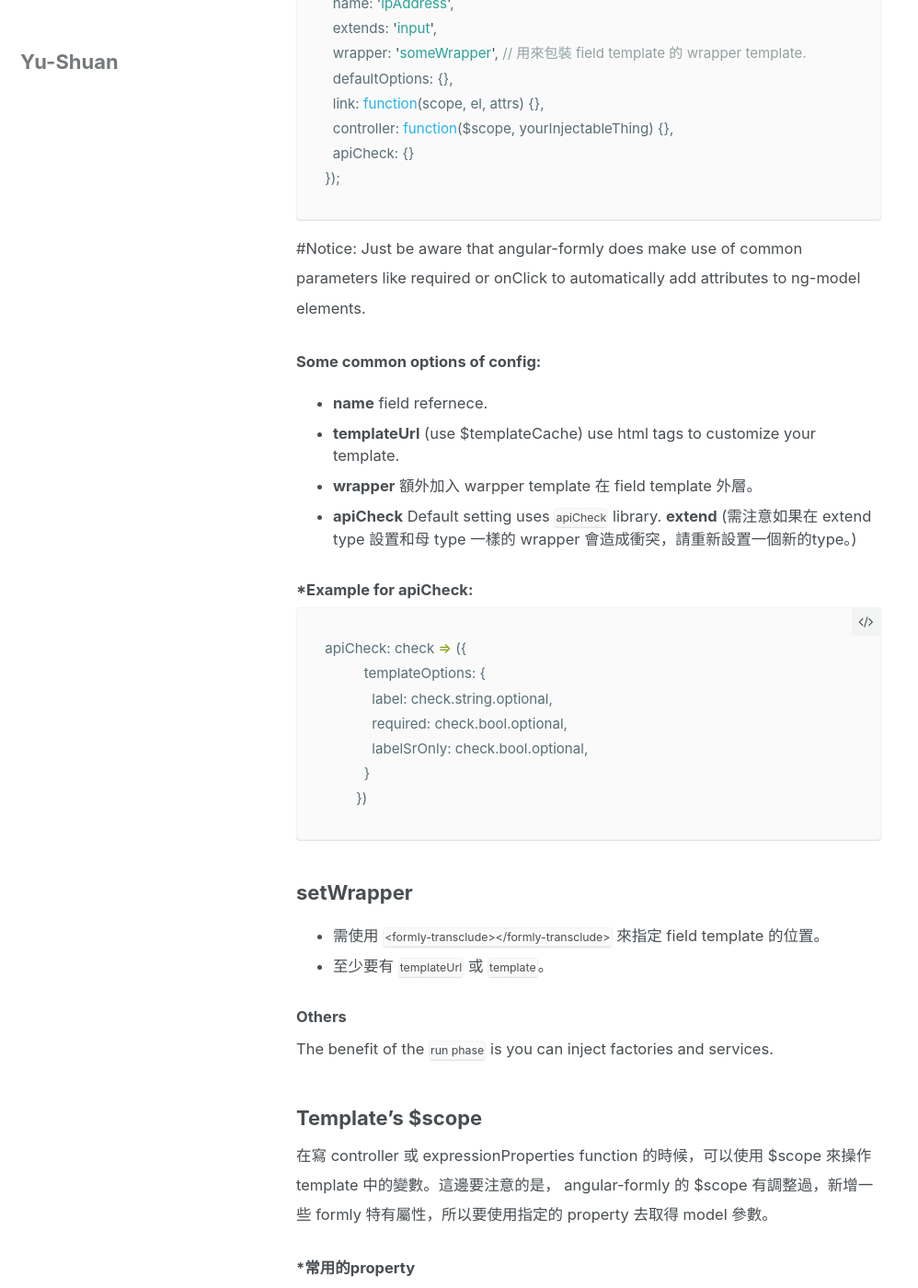
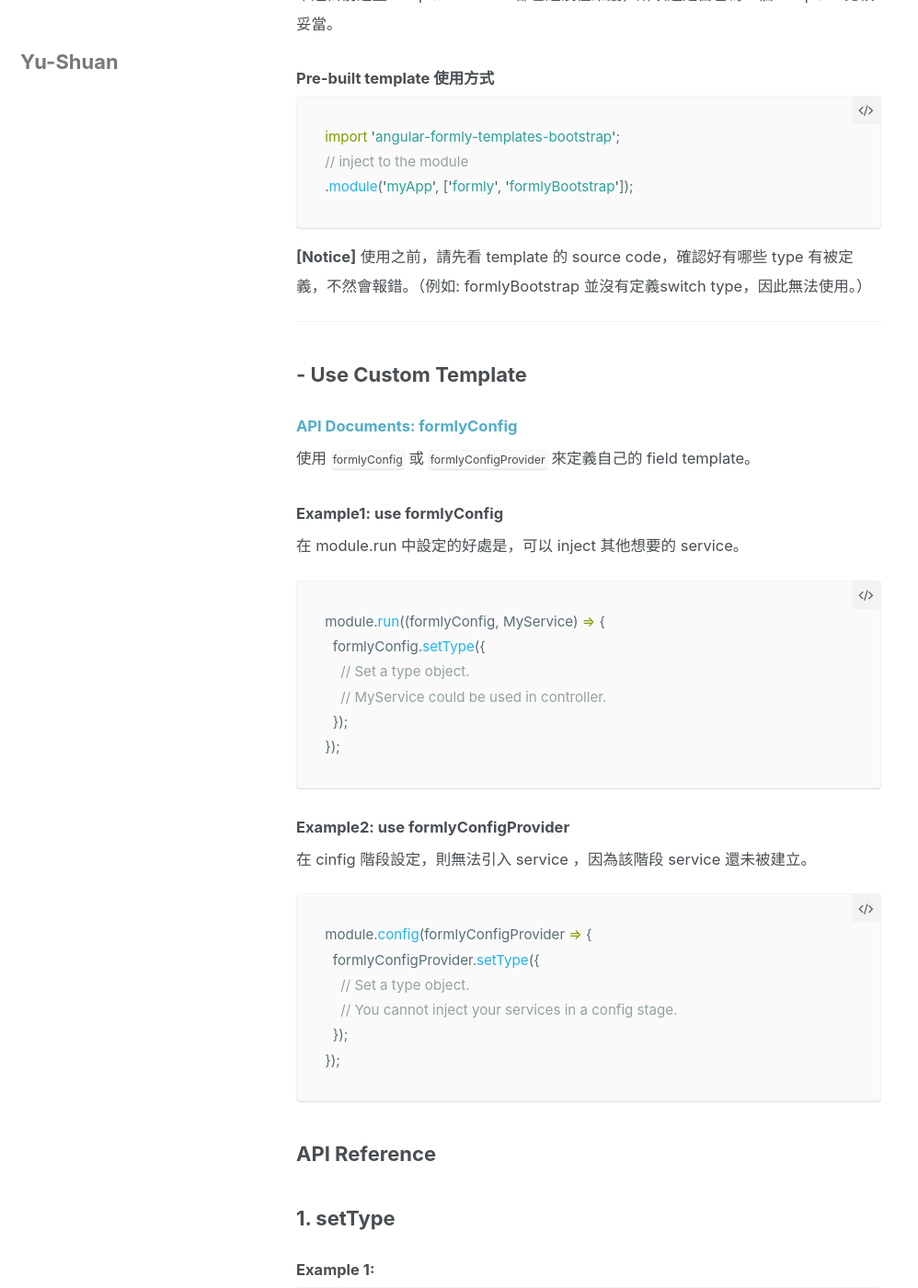
Before and after one commit to YuShuanHsieh/yushuanhsieh.github.io, a Jekyll site: the page built from _posts/2017-01-06-angular-formly-basic-usage.markdown, in a window 1280 px wide and 1400 px high, scrolled down 1766 px. Shown: the whole window at 92% size, without its empty margins (0-998 px from the left). Built offline with Jekyll 4.4.1, drawn with Linux system fonts in a browser that asks for light colours; some of the changed text lies outside the part shown.

Commit message:
update 1/6 post.

````diff
--- a/_posts/2017-01-06-angular-formly-basic-usage.markdown
+++ b/_posts/2017-01-06-angular-formly-basic-usage.markdown
@@ -7,54 +7,107 @@
 ## Angular formly 運作原理
 將 form 中的每個 field 獨立出來寫成共用 template，並供整個 app 使用。使用者先在 angular-formly 中進行 configuration，包含設定 type 和 wrapper ，接著只要在 component 的 controller 中建立指定 type 的 field objects 之後，angular-formly 就會結合之前設定好的 field template 和 objects， render 出完整的表單。
 ![study.png]({{ site.url }}/assets/images/angular-formly-usage-1.png)
-## Add template
-### - Prebuilt template
-Some existing templates could be used.
+#### Angular-formly field render source code
+Angular-formly 套用 field template 的順序流程：
+```javascript
+getFieldTemplate(scope.options)
+      .then(runManipulators(fieldManipulators.preWrapper))
+      .then(transcludeInWrappers(scope.options, scope.formOptions))
+      .then(runManipulators(fieldManipulators.postWrapper))
+      .then(setElementTemplate)
+      .then(watchFormControl)
+      .then(callLinkFunctions)
+      .catch(error => {
+        formlyWarn(
+          'there-was-a-problem-setting-the-template-for-this-field',
+          'There was a problem setting the template for this field ',
+          scope.options,
+          error
+        )
+      })
+```
+## Set Up Field Templates
+### - Prebuilt Template
+在使用 angular-formly 之前必須先定義好各 field 的 template。目前有幾個已經建好的簡易 formly template，包含：
 1. Boostrap
 2. LumX
 3. lonic
 
 不過目前這些 template module 都已經沒在維護，所以還是自己寫一個 template 比較妥當。
 
+#### Pre-built template 使用方式
+```javascript
+import 'angular-formly-templates-bootstrap';
+// inject to the module
+.module('myApp', ['formly', 'formlyBootstrap']);
+```
+**[Notice]** 使用之前，請先看 template 的 source code，確認好有哪些 type 有被定義，不然會報錯。（例如: formlyBootstrap 並沒有定義switch type，因此無法使用。）
+
+
 -----
 
-### - Custem template
+
+### - Use Custom Template
 ##### [API Documents: formlyConfig](http://docs.angular-formly.com/v8.0.0/docs/formlyconfig)
-Use `formlyConfig` in your *run function* (or `formlyConfigProvider` in a config function).
-
-### setType
-#### For example:
+使用 `formlyConfig` 或 `formlyConfigProvider` 來定義自己的 field template。
+##### Example1: use `formlyConfig`
+在 module.run 中設定的好處是，可以 inject 其他想要的 service。
+```javascript
+module.run((formlyConfig, MyService) => {
+  formlyConfig.setType({
+    // Set a type object.
+    // MyService could be used in controller.
+  });
+});
+```
+##### Example2: use `formlyConfigProvider`
+在 cinfig 階段設定，則無法引入 service ，因為該階段 service 還未被建立。
+```javascript
+module.config(formlyConfigProvider => {
+  formlyConfigProvider.setType({
+    // Set a type object.
+    // You cannot inject your services in a config stage.
+  });
+});
+```
+### API Reference
+### 1. setType
+##### Example 1:
 ```javascript
 formlyConfig.setType({
-  name: 'input', // 定義 field type.
+  // 定義 field type
+  name: 'input',
   template: '<input ng-model="model[options.key]" />'
+  // 必須使用 model[options.key]，因為是要指定 options.key 的值為 model 對象
 });
 ```
+##### Example 2:
 ```javascript
 formlyConfig.setType({
   name: 'ipAddress',
   extends: 'input',
-  wrapper: 'someWrapper', // 用來包裝 field template 的 wrapper template.
+  // 用來包裝 field template 的 wrapper template.
+  wrapper: 'someWrapper',
+  // 加入自訂 property。
   defaultOptions: {},
   link: function(scope, el, attrs) {},
+  // 該controller 的觸發時間為 formly-field(internal API) 之後，field controller 之前。
   controller: function($scope, yourInjectableThing) {},
+  // 欄位驗證
   apiCheck: {}
 });
 ```
-#Notice: Just be aware that angular-formly does make use of common parameters like required or onClick to automatically add attributes to ng-model elements.
+**[Notice]** Just be aware that angular-formly does make use of *common parameters* like required or onClick to automatically add attributes to ng-model elements.
 
-#### Some common options of config:
+#### Some properties of config:
 - **name**
-field refernece.
-- **templateUrl**
-(use $templateCache) use html tags to customize your template.
+field refernece.(Required!)
+- **templateUrl or template**
+(use $templateCache) 套用於該 field 的 template(通常是HTML格式).
 - **wrapper**
-額外加入 warpper template 在 field template 外層。
+額外加入 template 在 field template 外層。
 - **apiCheck**
 Default setting uses `apiCheck` library.
-**extend**
-(需注意如果在 extend type 設置和母 type 一樣的 wrapper 會造成衝突，請重新設置一個新的type。)
-
 ##### *Example for apiCheck:
 ```javascript
 apiCheck: check => ({
@@ -65,17 +118,84 @@
           }
         })
 ```
-### setWrapper
+- **extend**
+(需注意如果在 extend type 設置和母 type 一樣的 wrapper 會造成衝突，請重新設置一個新的type。)
+
+- **defaultOptions**
+在該欄位中加入自定義的 options 供使用者調整。
+##### *Example for defaultOptions:
+```javascript
+defaultOptions: {
+  ngModelAttrs: {
+    // 在 type的 attribute 中加入 rows 和 mdMaxLength 屬性。
+    rows: {attribute: 'rows'},
+    mdMaxLength: {attribute: 'md-maxlength'}
+  }
+}
+```
+
+### 2. setWrapper
+定義 wrapper 的寫法和定義 field 寫法雷同，不過template 中需加入指定 html tag。
 - 需使用 `<formly-transclude></formly-transclude>` 來指定 field template 的位置。
 - 至少要有 `templateUrl` 或 `template`。
+##### *wapper template example：
+```html
+<div>
+  <label>
+    {{to.label}}
+    {{to.required ? '*' : ''}}
+  </label>
+  <!-- 需使用<formly-transclude> 來指定 field template 放置的位置 -->
+  <formly-transclude></formly-transclude>
+</div>
+```
+---
+###[ 其他重點 ] Template's $scope
 
-#### Others
-The benefit of the `run phase` is you can inject factories and services.
+在寫 controller 或 expressionProperties function 的時候，可以使用\$scope 來操作 template 中的變數。這邊要注意的是， angular-formly 的 \$scope 有調整過，新增一些 formly 特有屬性，所以要使用指定的 property 去取得 model 參數。
 
-### Template's $scope
-在寫 controller 或 expressionProperties function 的時候，可以使用 $scope 來操作 template 中的變數。這邊要注意的是， angular-formly 的 $scope 有調整過，新增一些 formly 特有屬性，所以要使用指定的 property 去取得 model 參數。
 
-##### *常用的property
+#### 常用的property
 | Variable Name  |      Description     |
 |----------|:-------------:|
 | options |  此 object 包含設定 field 的參數，例如: formControl, initModel等。 |
+| to |  = `options.templateOptions`|
+| fc|  = `options.formControl` |
+
+
+##### *template's $scope example 1
+```html
+<label>{{ to.label }}</label>
+```
+##### *template's $scope example 2
+```javascript
+  key: 'priority',
+  type: 'radio',
+  defaultValue: this.item.priority || 1,
+  templateOptions: {
+    label: 'Priority',
+    options: []
+  },
+  controller: function($scope) {
+    $scope.to.options = [
+      { value: 1, label: 'Urgent' },
+      { value: 2, label: 'Normal' }
+    ];
+  }
+```
+-----
+
+
+## Field configuration
+### Property
+- key
+key 會與 controller 的 model 綁定(controller.model.keyName)。預設 key 值是 field object array 的 index。
+- type
+這個是指欄位的型別，例如 input / checkbox / switch / select 等。**注意：type 需在 formlyConfig 被定義，也可直接使用現有的template**。
+- templateOption
+- defaultValue
+initialize model. 如果該 model 在 compile-time 中為 undefined，則會 assign 此初始值。*if you want to default values in the form, simply initialize your model with that state and you're good. However, there are some use cases where it is much easier to use the form config to initialize the model, which is why this property was added.*
+- hideExpression (string || function)
+- expressionProperties (object)
+- model
+這個用在當 field 的 model 和 formly 的model 為不同的時候。可配合`expressionProperties`（a **deep watch** is added to the formly-field directive's scope to run the **expressionProperties** when the specified model changes）。
````
